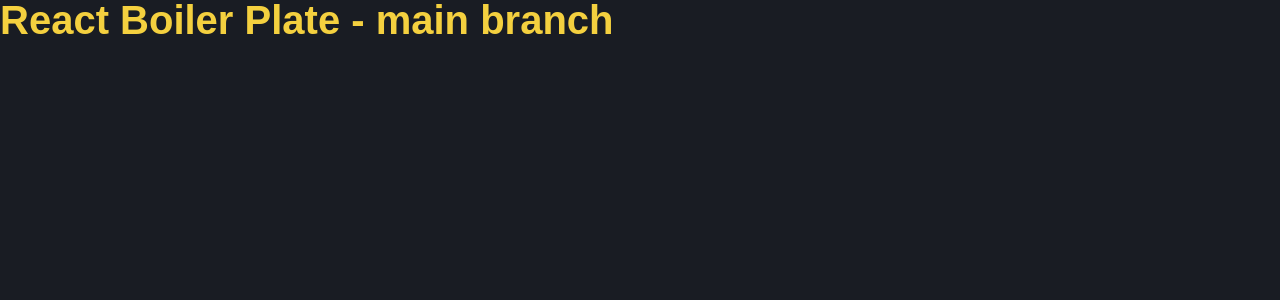
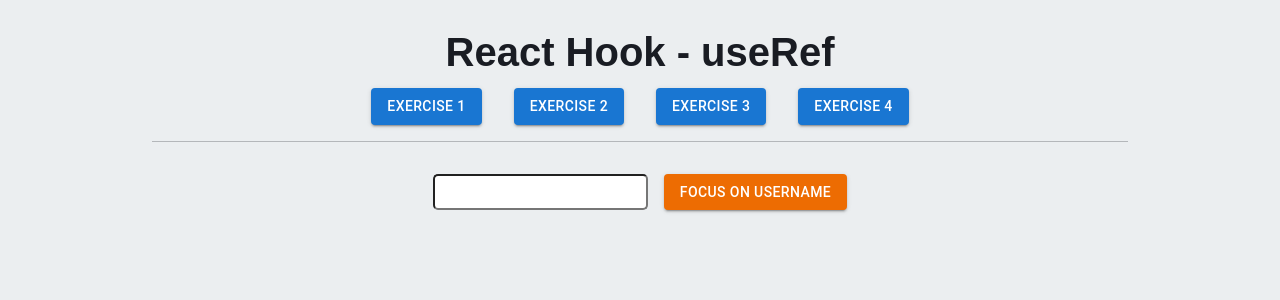
Before and after one commit to leanhduy/react-learning, a React (Create React App) app: page / in a window 1280 px wide. Shown: the top 300 px of the page. Built offline with nearby package versions, Linux system fonts and the light colour scheme.

Commit message:
Add coding exercises for useRef hook

```diff
--- a/src/components/App.js
+++ b/src/components/App.js
@@ -1,5 +1,65 @@
+import styled from '@emotion/styled'
+import { Button, Container, Divider } from '@mui/material'
+import { useEffect, useState } from 'react'
+import MyForm from './ex01/MyForm'
+import PersistentCounter from './ex02/PersistentCounter'
+import PreviousValue from './ex03/PreviousValue'
+import Timer from './ex04/Timer'
+
+const EXERCISE_NO = [1, 2, 3, 4]
+
 function App() {
-    return <h1>React Boiler Plate - main branch</h1>
+    const [usecase, setUsecase] = useState(1)
+    const [children, setChildren] = useState(null)
+
+    useEffect(() => {
+        let jsx = null
+        switch (usecase) {
+            case 1:
+                jsx = <MyForm />
+                break
+            case 2:
+                jsx = <PersistentCounter />
+                break
+            case 3:
+                jsx = <PreviousValue />
+                break
+            case 4:
+                jsx = <Timer />
+                break
+            default:
+                jsx = <MyForm />
+                break
+        }
+        setChildren(jsx)
+    }, [usecase])
+
+    return (
+        <StyledContainer>
+            <h1>React Hook - useRef</h1>
+            {EXERCISE_NO.map((e) => (
+                <StyledButton
+                    key={e}
+                    variant="contained"
+                    onClick={() => {
+                        setUsecase(e)
+                    }}
+                >{`Exercise ${e}`}</StyledButton>
+            ))}
+            <Divider />
+            <StyledContainer>{children}</StyledContainer>
+        </StyledContainer>
+    )
 }
 
 export default App
+
+const StyledContainer = styled(Container)({
+    margin: '2rem auto',
+    textAlign: 'center',
+    width: '80%',
+})
+
+const StyledButton = styled(Button)({
+    margin: '1rem 1rem',
+})
--- /dev/null
+++ b/src/components/ex01/MyForm.js
@@ -0,0 +1,40 @@
+import styled from '@emotion/styled'
+import { Button } from '@mui/material'
+import React, { useRef } from 'react'
+
+const MyForm = () => {
+    const ref = useRef(null)
+
+    const focusUsername = () => {
+        ref.current.focus()
+    }
+
+    return (
+        <form>
+            <StyledRow>
+                <StyledInput type="text" ref={ref} />
+                <Button
+                    variant="contained"
+                    color="warning"
+                    onClick={focusUsername}
+                >
+                    Focus on username
+                </Button>
+            </StyledRow>
+        </form>
+    )
+}
+
+export default MyForm
+
+const StyledRow = styled.div({
+    alignItems: 'stretch',
+    columnGap: '1rem',
+    display: 'flex',
+    flexDirection: 'row',
+    justifyContent: 'center',
+})
+
+const StyledInput = styled.input({
+    borderRadius: '5px',
+})
--- /dev/null
+++ b/src/components/ex02/PersistentCounter.js
@@ -0,0 +1,40 @@
+import styled from '@emotion/styled'
+import { Button } from '@mui/material'
+import React, { useEffect, useRef } from 'react'
+
+const PersistentCounter = () => {
+    const counterRef = useRef(0)
+
+    const handleCount = () => {
+        counterRef.current += 1
+        console.log(`Current counter: ${counterRef.current}`)
+    }
+
+    useEffect(() => {
+        console.log(`Current counter: ${counterRef.current}`)
+    }, [])
+
+    return (
+        <form>
+            <StyledRow>
+                <Button
+                    variant="contained"
+                    color="warning"
+                    onClick={handleCount}
+                >
+                    Increase Counter
+                </Button>
+            </StyledRow>
+        </form>
+    )
+}
+
+export default PersistentCounter
+
+const StyledRow = styled.div({
+    alignItems: 'stretch',
+    columnGap: '1rem',
+    display: 'flex',
+    flexDirection: 'row',
+    justifyContent: 'center',
+})
--- /dev/null
+++ b/src/components/ex03/PreviousValue.js
@@ -0,0 +1,38 @@
+import styled from '@emotion/styled'
+import { Typography } from '@mui/material'
+import React, { useRef } from 'react'
+
+const PreviousValue = () => {
+    const prevValueRef = useRef('')
+    const labelRef = useRef(null)
+
+    const handleChange = (e) => {
+        console.log(`Previous value: ${prevValueRef.current}`)
+        console.log(`Current Value: ${e.target.value}`)
+        labelRef.current.textContent = `Prev: ${prevValueRef.current} - Current: ${e.target.value}`
+        prevValueRef.current = e.target.value
+    }
+
+    return (
+        <form>
+            <StyledRow>
+                <StyledInput onChange={handleChange} />
+                <Typography ref={labelRef}></Typography>
+            </StyledRow>
+        </form>
+    )
+}
+
+export default PreviousValue
+
+const StyledRow = styled.div({
+    alignItems: 'stretch',
+    columnGap: '1rem',
+    display: 'flex',
+    flexDirection: 'row',
+    justifyContent: 'center',
+})
+
+const StyledInput = styled.input({
+    borderRadius: '5px',
+})
--- /dev/null
+++ b/src/components/ex04/Timer.js
@@ -0,0 +1,54 @@
+import styled from '@emotion/styled'
+import { Button, Container, Typography } from '@mui/material'
+import React, { useRef, useState } from 'react'
+
+const Timer = () => {
+    const timerRef = useRef()
+    const [counter, setCounter] = useState(0)
+
+    const handleStart = () => {
+        if (timerRef.current !== null) return // Prevent clicking start button multiple times, therefore create multiple timers
+        const timerId = setInterval(() => {
+            setCounter((prev) => prev + 1)
+        }, 1000)
+        timerRef.current = timerId
+    }
+
+    const handleStop = () => {
+        // ? Stop the timer by calling clearInterval with the id stored in timerRef
+        clearInterval(timerRef.current)
+        setCounter(0)
+    }
+
+    return (
+        <StyledContainer>
+            <Typography variant="h3">{counter}</Typography>
+            <StyledButton
+                variant="contained"
+                color="success"
+                onClick={handleStart}
+            >
+                Start
+            </StyledButton>
+            <StyledButton
+                variant="contained"
+                color="error"
+                onClick={handleStop}
+            >
+                Stop
+            </StyledButton>
+        </StyledContainer>
+    )
+}
+
+export default Timer
+
+const StyledContainer = styled(Container)({
+    margin: '1rem auto',
+    width: '100%',
+})
+
+const StyledButton = styled(Button)({
+    margin: '0 1rem',
+    width: '150px',
+})
--- a/src/styles/styles.js
+++ b/src/styles/styles.js
@@ -12,8 +12,8 @@ export const GlobalStyles = () => {
                     margin: 0,
                     padding: 0,
                     fontFamily: "'Source Sans Pro', sans-serif",
-                    backgroundColor: colors.black.base,
-                    color: colors.yellow.base,
+                    backgroundColor: colors.silver.base,
+                    color: colors.black.base,
                 },
                 a: {
                     color: 'inherit',
```
Also changed, not shown: 1 other file (tests, documents, lock files or other folders).
